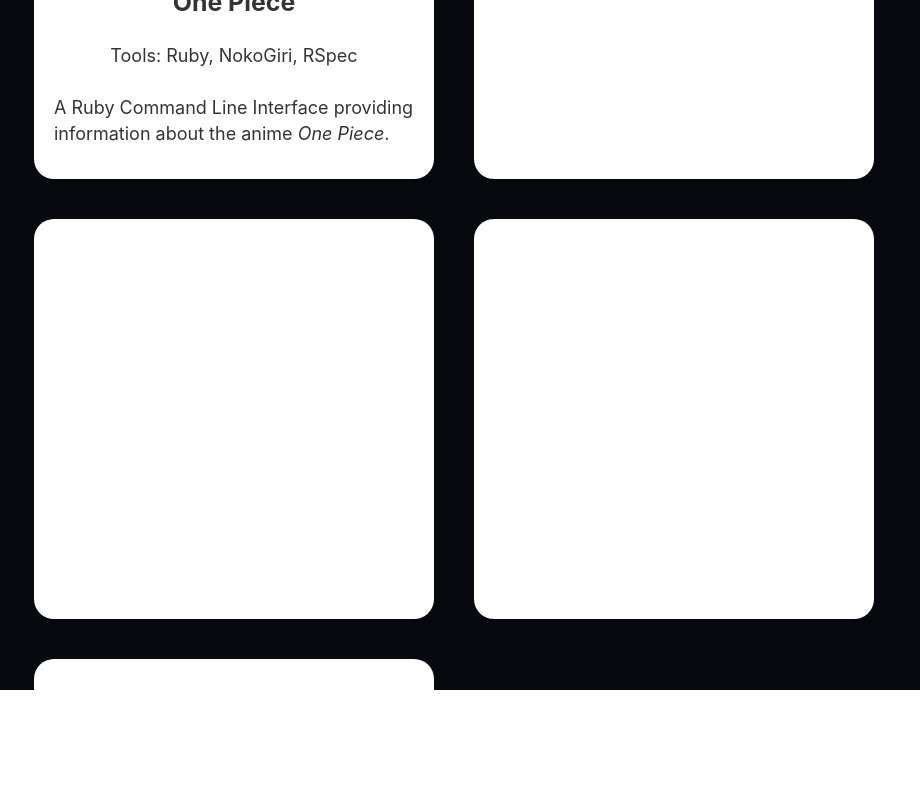
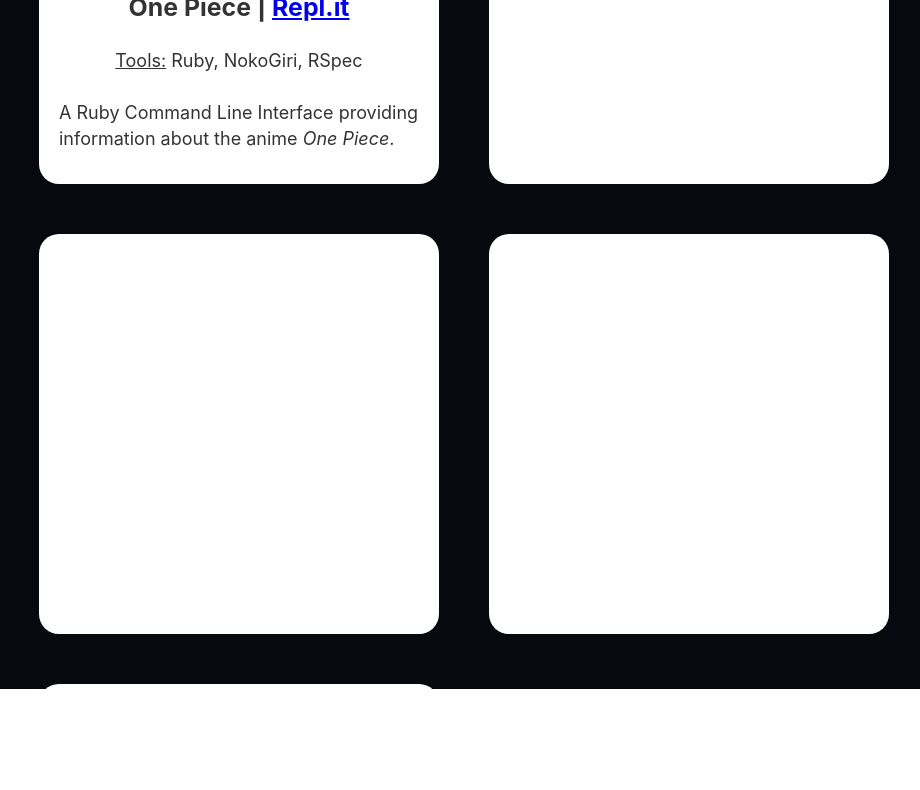
Before and after one commit to ethan-gustafson/ethangustafson.com, a Gatsby site: page / in a window 1280 px wide. Shown: the part 1240-2030 px from the top of the page, without its empty margins (18-938 px from the left). Built offline with nearby package versions, Linux system fonts and the light colour scheme; Gatsby itself is replaced by a stand-in of ours.

Commit message:
added repl.it link to one piece, added white border bottom to portfolio section

```diff
--- a/src/components/main/Intro.js
+++ b/src/components/main/Intro.js
@@ -9,7 +9,7 @@ const Intro = () => (
         <Name>Ethan Gustafson</Name>
         <Career>Software Engineer</Career>
         <P>
-          <PortfolioLink to="#portfolio">View My Work</PortfolioLink>
+          <PortfolioLink to="/#portfolio">View My Work</PortfolioLink>
         </P>
       </TextContainer>
     </IntroBackgroundImage>
--- a/src/components/main/Portfolio.js
+++ b/src/components/main/Portfolio.js
@@ -27,8 +27,8 @@ const Portfolio = props => (
         </ImgContainer>
 
         <InfoContainer>
-          <Title>One Piece</Title>
-          <Tools>Tools: Ruby, NokoGiri, RSpec</Tools>
+          <Title>One Piece | <Link to="https://repl.it/@GoodGuyGuf/OnePiece">Repl.it</Link></Title>
+          <Tools><u>Tools:</u> Ruby, NokoGiri, RSpec</Tools>
           <Info>A Ruby Command Line Interface providing information about the anime <i>One Piece</i>.</Info>
         </InfoContainer>
 
--- a/src/components/main/styles/StyledPortfolio.js
+++ b/src/components/main/styles/StyledPortfolio.js
@@ -6,7 +6,9 @@ export const Section = styled.section`
   padding-top: 3%;
   width: 100%;
   height: 1050px;
+
   background-color: #08090F;
+  border-bottom: solid white 1px;
 `
 
 export const PortfolioH2 = styled.h2`
@@ -28,7 +30,7 @@ export const Project = styled.div`
   width: 400px;
   height: 400px;
 
-  margin: 20px 20px;
+  margin: 25px 25px;
   background-color: white;
 
   border-radius: 20px;
```
